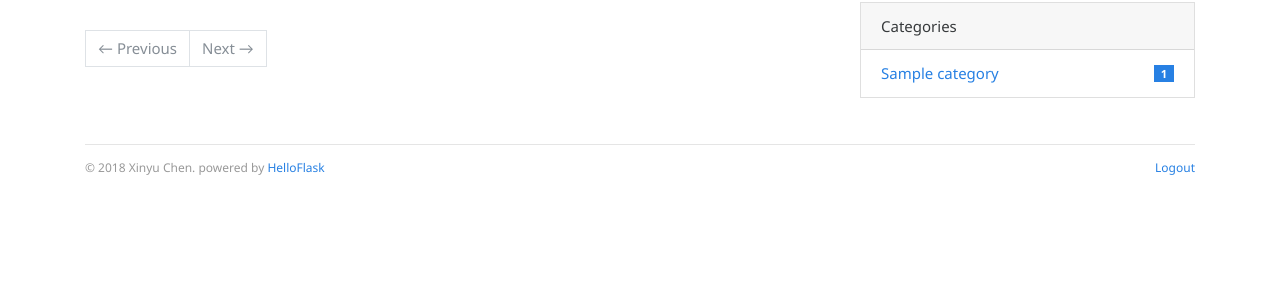
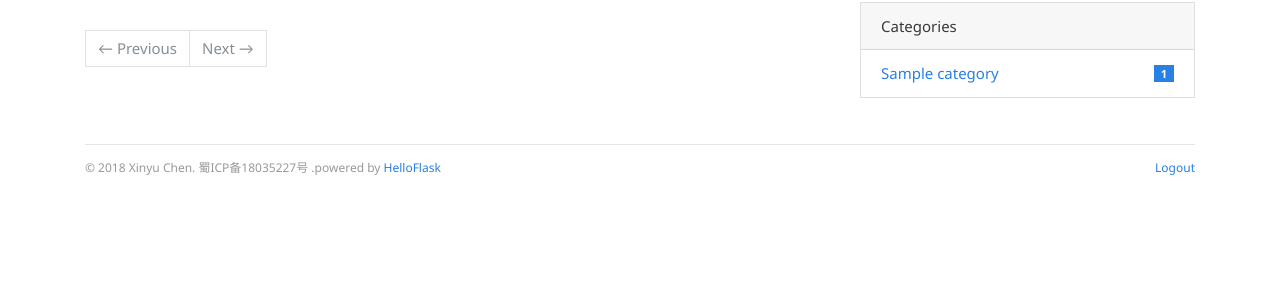
Before and after one commit to jackysinic/bluelog, a Flask app: page / in a window 1280 px wide. Shown: the part 185-485 px from the top of the page. Run offline with Flask 2, Linux system fonts and the light colour scheme; a user stored in the database is signed in; tables that the repository leaves empty hold one stand-in row (values such as "Sample post"); parts of the project's set-up code (start-up, migrations or seed data) failed here and were passed over; some libraries are stand-ins or nearby versions.

Commit message:
add Internet Content Provider

```diff
--- a/bluelog/templates/base.html
+++ b/bluelog/templates/base.html
@@ -83,7 +83,7 @@
     {% block footer %}
         <footer>
             <p class="float-left">
-                <small> &copy; 2018 Xinyu Chen. powered by
+                <small> &copy; 2018 Xinyu Chen. 蜀ICP备18035227号 .powered by
                     <a href="http://helloflask.com" title="A HelloFlask project">HelloFlask</a>
                 </small>
             </p>
```
